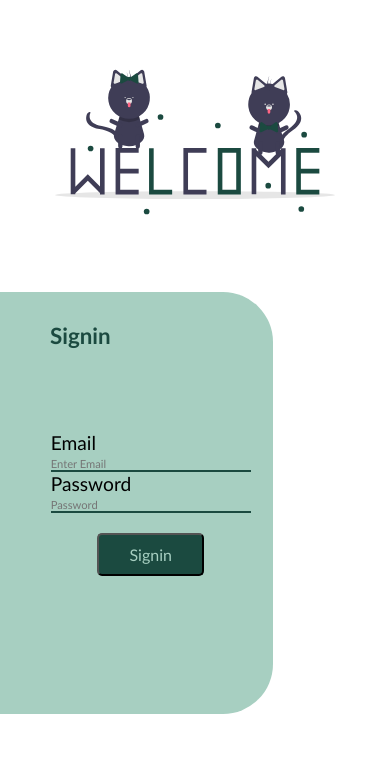
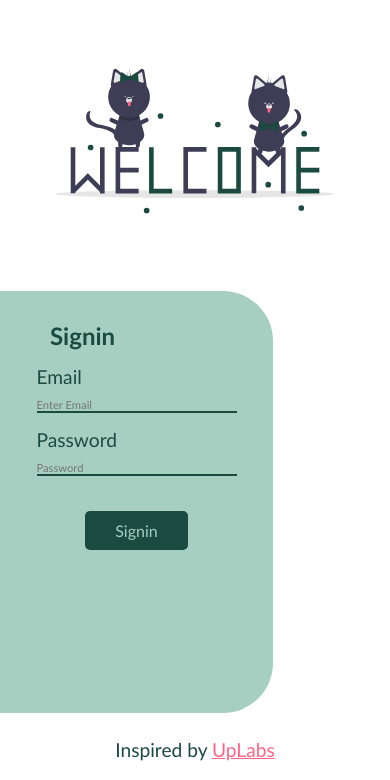
Before and after one commit to emmypuch/Signin-Page, a plain HTML site: page index.html in a window 390 px wide. Shown: the part 64-844 px from the top of the page. Drawn offline with Linux system fonts and the light colour scheme.

Commit message:
modified index.html and styles.css

```diff
--- a/index.html
+++ b/index.html
@@ -8,9 +8,7 @@
   </head>
   <body>
     <header>
-      <h2 class="signin-logo">
-        <a href="#">Helplify</a>
-      </h2>
+      <h2 class="signin-logo">Helplify</h2>
     </header>
 
     <section class="banner-area">
@@ -32,5 +30,10 @@
         <button type="signin">Signin</button>
       </div>
     </section>
+
+    <footer>
+      Inspired by&nbsp;
+      <a href="uplabs.com" target="_blank"> UpLabs</a>
+    </footer>
   </body>
 </html>
--- a/styles.css
+++ b/styles.css
@@ -13,8 +13,7 @@
     margin: 13px;
   }
 
-  a {
-    text-decoration: none;
+  h2 {
     color: #1b4a40;
     font-size: 1.5rem;
     font-family: "Trebuchet MS", "Lucida Sans Unicode", "Lucida Grande",
@@ -33,7 +32,6 @@
   }
 
   section.signin-container {
-    display: flex;
     width: 70%;
     border-top-right-radius: 50px;
     border-bottom-right-radius: 50px;
@@ -43,10 +41,9 @@
   }
 
   .signin-title {
-    display: flex;
-    /* margin: 0; */
     color: #1b4a40;
-    font-size: 1.4rem;
+    margin-bottom: 15px;
+    font-size: 1.5rem;
     font-family: "Trebuchet MS", "Lucida Sans Unicode", "Lucida Grande",
       "Lucida Sans", Arial, sans-serif;
   }
@@ -57,18 +54,19 @@
     align-items: center;
     flex-direction: column;
     position: relative;
-    left: -60px;
   }
 
   div.form input {
-    /* margin-bottom: 15px; */
     background-color: transparent;
     border-bottom: 2px solid #1b4a40;
     border-top: none;
     border-left: none;
     border-right: none;
+    margin-top: 10px;
+    margin-bottom: 15px;
     font-size: 0.7rem;
     width: 200px;
+    color: #1b4a40;
     font-family: "Trebuchet MS", "Lucida Sans Unicode", "Lucida Grande",
       "Lucida Sans", Arial, sans-serif;
   }
@@ -76,6 +74,7 @@
   div.form label {
     font-size: 1.2rem;
     padding-top: 20px;
+    color: #1b4a40;
     font-family: "Trebuchet MS", "Lucida Sans Unicode", "Lucida Grande",
       "Lucida Sans", Arial, sans-serif;
   }
@@ -86,10 +85,28 @@
     background-color: #1b4a40;
     color: #a7cfc1;
     outline: none;
-    border: 1px soild #a7cfc1;
+    border: none;
     border-radius: 5px;
     font-size: 1rem;
     font-family: "Trebuchet MS", "Lucida Sans Unicode", "Lucida Grande",
       "Lucida Sans", Arial, sans-serif;
   }
+
+  footer {
+    display: flex;
+    justify-content: center;
+    align-items: center;
+    margin-top: 25px;
+    padding-bottom: 15px;
+    color: #1b4a40;
+    font-size: 1.2rem;
+    font-family: "Trebuchet MS", "Lucida Sans Unicode", "Lucida Grande",
+      "Lucida Sans", Arial, sans-serif;
+  }
+
+  footer a {
+    text-decoration: underline;
+    color: #ff6584;
+    font-size: 1.2rem;
+  }
 }
```
